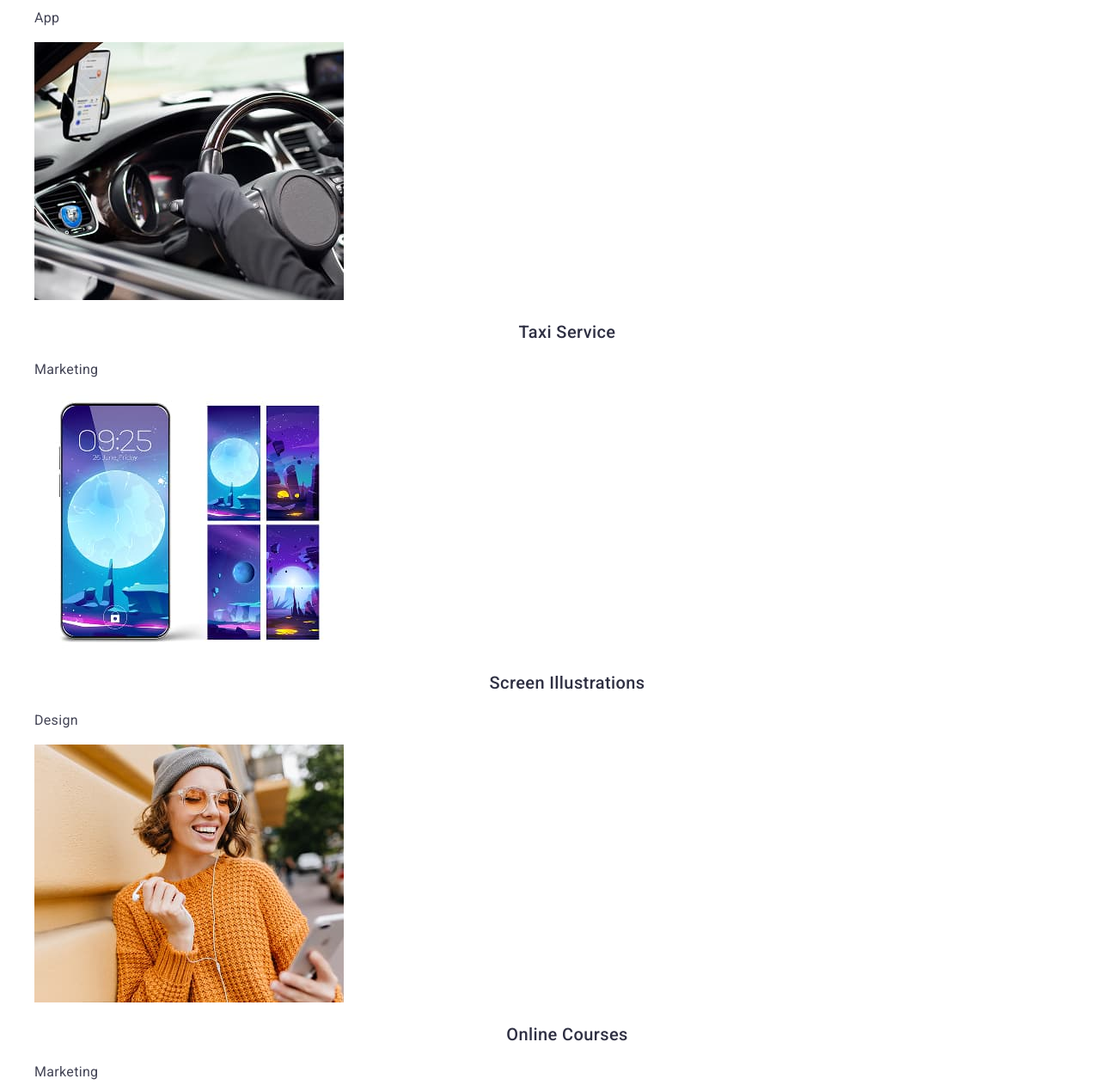
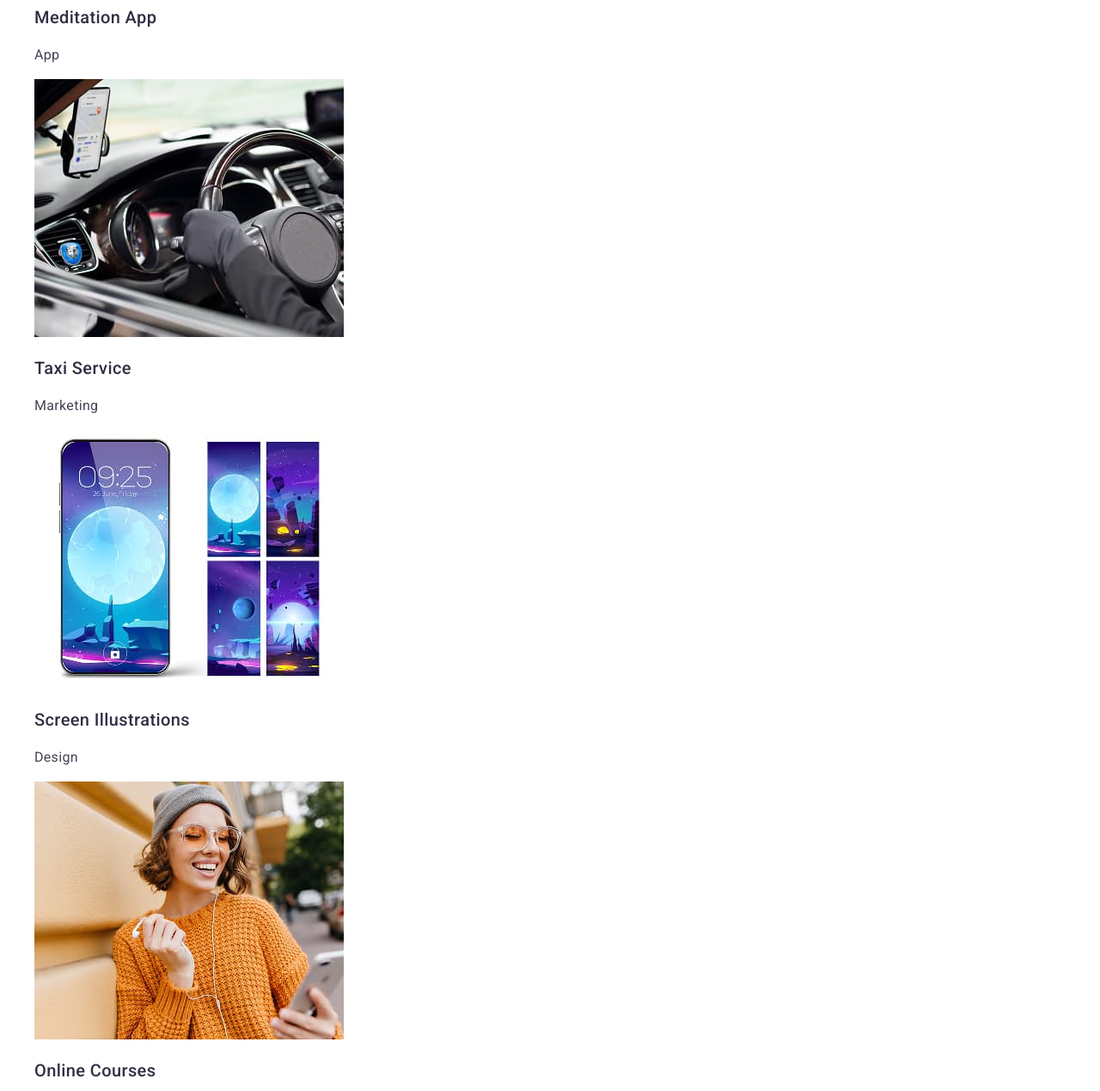
Before and after one commit to Fedorova-Valentina/goit-markup-hw-02, a plain HTML site: page index.html in a window 1280 px wide. Shown: the part 3546-4815 px from the top of the page at 86% size. Drawn offline with nearby package versions, Linux system fonts and the light colour scheme.

Commit message:
add all file

```diff
--- a/css/styles.css
+++ b/css/styles.css
@@ -130,7 +130,7 @@ button[type="button"] {
   text-transform: capitalize;
 }
 
-.card-title {
+.card-title-portfolio {
   font-weight: 500;
   font-size: 20px;
   line-height: 1.2;
--- a/index.html
+++ b/index.html
@@ -141,7 +141,7 @@
         <ul class="card-list">
           <li class="card-item">
             <img src="./images/img5.jpg" alt="App" width="360" height="300" />
-            <h3 class="card-title">Banking App</h3>
+            <h3 class="card-title-portfolio">Banking App</h3>
             <p class="card-title-text">App</p>
           </li>
           <li class="card-item">
@@ -151,12 +151,12 @@
               width="360"
               height="300"
             />
-            <h3 class="card-title">Cashless Payment</h3>
+            <h3 class="card-title-portfolio">Cashless Payment</h3>
             <p class="card-title-text">Marketing</p>
           </li>
           <li class="card-item">
             <img src="./images/img7.jpg" alt="App" width="360" height="300" />
-            <h3 class="card-title">Meditation App</h3>
+            <h3 class="card-title-portfolio">Meditation App</h3>
             <p class="card-title-text">App</p>
           </li>
           <li class="card-item">
@@ -166,7 +166,7 @@
               width="360"
               height="300"
             />
-            <h3 class="card-title">Taxi Service</h3>
+            <h3 class="card-title-portfolio">Taxi Service</h3>
             <p class="card-title-text">Marketing</p>
           </li>
           <li class="card-item">
@@ -176,7 +176,7 @@
               width="360"
               height="300"
             />
-            <h3 class="card-title">Screen Illustrations</h3>
+            <h3 class="card-title-portfolio">Screen Illustrations</h3>
             <p class="card-title-text">Design</p>
           </li>
           <li class="card-item">
@@ -186,7 +186,7 @@
               width="360"
               height="300"
             />
-            <h3 class="card-title">Online Courses</h3>
+            <h3 class="card-title-portfolio">Online Courses</h3>
             <p class="card-title-text">Marketing</p>
           </li>
         </ul>
```
